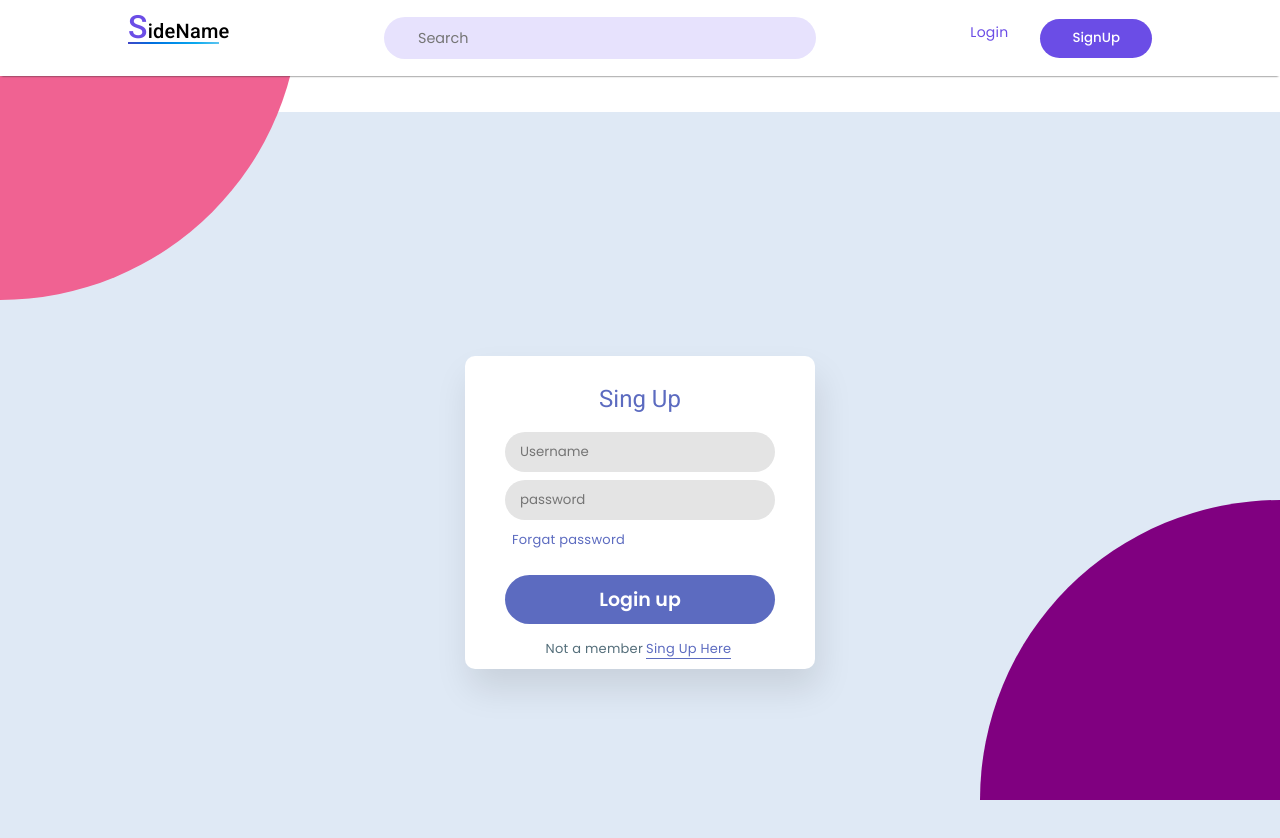
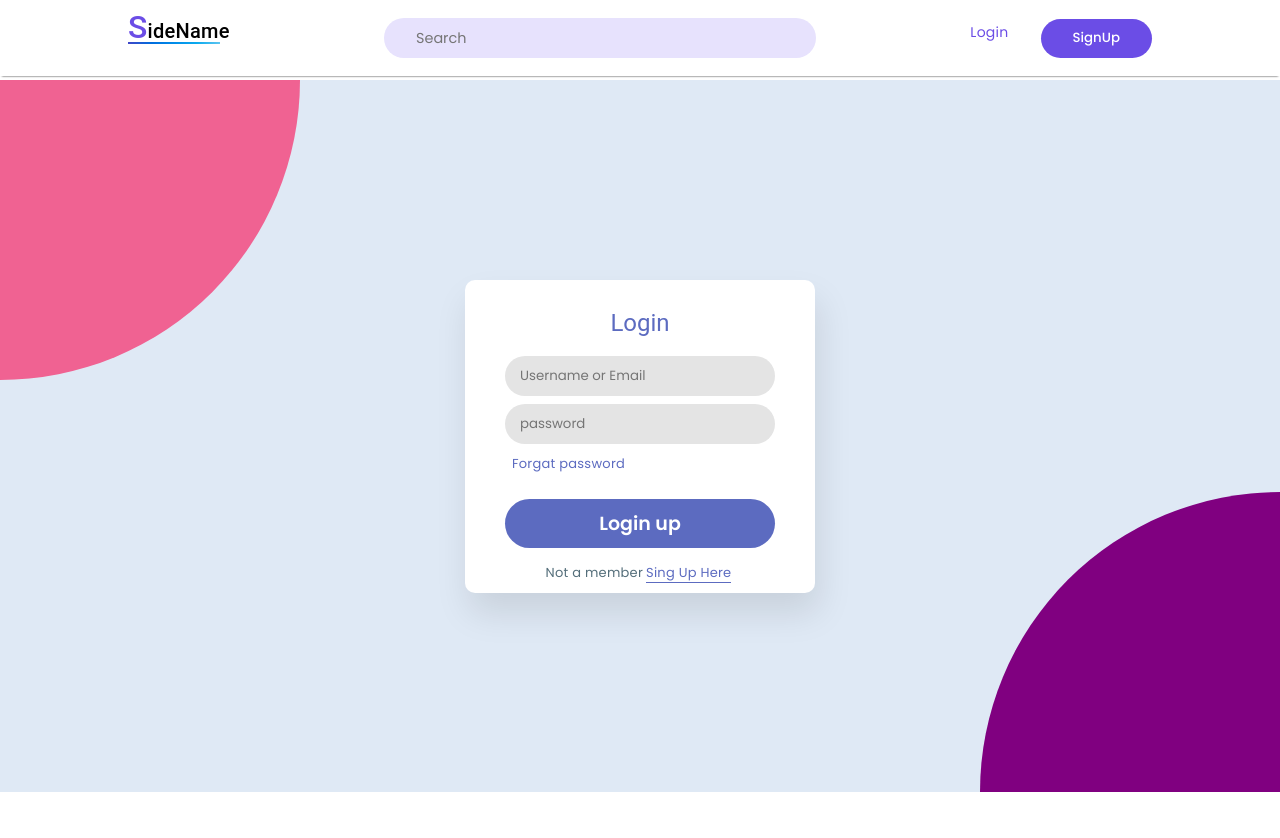
Before and after one commit to cs-learning-group/rental-store, an Angular app: page /login in a window 1280 px wide. Shown: the top 838 px of the page. After the commit the page ends 800 px from the top, so only its background shows below. Built offline with nearby package versions, Linux system fonts and the light colour scheme.

Commit message:
resolve conflict

```diff
--- a/src/app/app.module.ts
+++ b/src/app/app.module.ts
@@ -2,7 +2,7 @@ import { NgModule } from '@angular/core';
 import { BrowserModule } from '@angular/platform-browser';
 import { AppRoutingModule } from './app-routing.module';
 import { AppComponent } from './app.component';
-import { FormsModule } from '@angular/forms';
+import { FormsModule, ReactiveFormsModule } from '@angular/forms';
 import { BrowserAnimationsModule } from '@angular/platform-browser/animations';
 import { LoginComponent } from './login/login.component';
 import { RegisterComponent } from './register/register.component';
@@ -42,11 +42,13 @@ const routes: Routes = [
     HeaderComponent,
     FooterComponent,
     HomeComponent,
+    LoginComponent,
   ],
   imports: [
     BrowserModule,
     RouterModule.forRoot(routes),
     FormsModule,
+    ReactiveFormsModule,
     BrowserAnimationsModule,
     MatToolbarModule,
     MatIconModule,
--- a/src/app/login/login.component.html
+++ b/src/app/login/login.component.html
@@ -1,24 +1,43 @@
-<p>login works!</p>
-<body>
+<section>
   <span class="color-1"></span>
   <span class="color-2"></span>
   <div class="warper">
-    <div class="form">
-      <form>
-        <h1>Sing Up</h1>
-        <input type="text" placeholder="Username" />
-        <input type="password" placeholder="password" />
-      </form>
-    </div>
+    <form [formGroup]="loginForm" (ngSubmit)="userlogin()">
+      <div class="form">
+        <h1>Login</h1>
+        <input
+          formControlName="username"
+          type="text"
+          placeholder="Username or Email"
+        /><span
+          *ngIf="
+            loginForm.get('username')?.invalid &&
+            loginForm.get('username')?.touched
+          "
+          >*Enter a valid email</span
+        >
 
-    <div class="recover">
-      <a href="#">Forgat password</a>
-    </div>
+        <input
+          formControlName="password"
+          type="password"
+          placeholder="password"
+        /><span
+          *ngIf="
+            loginForm.get('password')?.invalid &&
+            loginForm.get('password')?.touched
+          "
+          >*Enter a valid password of min 6 characters</span
+        >
+        <div class="recover">
+          <a href="#">Forgat password</a>
+        </div>
 
-    <button>Login up</button>
+        <button [disabled]="loginForm.invalid">Login up</button>
+      </div>
+    </form>
 
     <div class="member">
       <label>Not a member<a routerLink="/register">Sing Up Here</a></label>
     </div>
   </div>
-</body>
+</section>
--- a/src/app/login/login.component.scss
+++ b/src/app/login/login.component.scss
@@ -1,36 +1,31 @@
-@import url("https://fonts.googleapis.com/css2?family=Poppins:wght@100;200;300;400;500;600;700;800&display=swap");
-* {
-  margin: 0;
-  padding: 0;
-  box-sizing: border-box;
-  font-family: "Poppins", sans-serif;
-}
-
-body {
+section {
   background: #dfe9f5;
   width: 100%;
-  height: 100vh;
+  height: 89vh;
+  position: fixed;
   display: flex;
   justify-content: center;
   align-items: center;
 }
 
 .color-1 {
+  @extend .common;
   background: #f06292;
-  width: 300px;
-  height: 300px;
   border-bottom-right-radius: 100%;
-  position: absolute;
   top: 0;
   left: 0;
 }
 
-.color-2 {
-  background: purple;
+.common {
   width: 300px;
   height: 300px;
+  position: absolute;
+}
+
+.color-2 {
+  @extend .common;
+  background: purple;
   border-top-left-radius: 100%;
-  position: absolute;
   bottom: 0;
   right: 0;
 }
@@ -50,7 +45,8 @@ h1 {
   color: #5c6bc0;
 }
 
-form input {
+form {
+  input {
     display: block;
     width: 100%;
     padding: 10px 15px;
@@ -59,34 +55,35 @@ form input {
     outline: none;
     border-radius: 30px;
     background: #e4e4e4;
-}
-
-form input:focus {
+    &:focus {
       border: 1px solid #abb2b9;
       padding: 12px 16px;
+    }
+  }
+  span {
+    color: red;
+    font-size: 11px;
+  }
 }
 
 .term {
   text-align: center;
   margin: 16px 0px;
-}
-
-.term input {
+  input {
     vertical-align: middle;
     height: 14px;
     width: 14px;
   }
-
-.term label {
+  label {
     font-size: 12px;
     height: 10px;
     color: #546e7a;
   }
-
-.term a {
+  a {
     text-decoration: none;
     color: #5c6bc0;
     border-bottom: 1px solid #5c6bc0;
+  }
 }
 
 button {
@@ -100,39 +97,35 @@ button {
   font-size: 19px;
   font-weight: 600;
   margin: 15px 0px;
-}
-
-button:hover {
+  &:hover {
     background: #48528b;
     transition: 1s;
+  }
 }
 
 .member {
   text-align: center;
   font-size: 13px;
-}
-
-.member label {
+  label {
     color: #546e7a;
     cursor: pointer;
   }
-
-.member a {
+  a {
     margin: 0px 3px;
     text-decoration: none;
     border-bottom: 1px solid #5c6bc0;
     color: #5c6bc0;
+  }
 }
 
 .recover {
   font-size: 13px;
   text-align: left;
   margin: 10px 7px;
-}
-
-.recover a {
+  a {
     color: #5c6bc0;
     text-decoration: none;
+  }
 }
 
 @media (max-width: 950px) {
--- a/src/app/login/login.component.ts
+++ b/src/app/login/login.component.ts
@@ -1,10 +1,24 @@
 import { Component } from '@angular/core';
+import { FormControl, FormGroup, Validators } from '@angular/forms';
 
 @Component({
   selector: 'app-login',
   templateUrl: './login.component.html',
-  styleUrls: ['./login.component.scss']
+  styleUrls: ['./login.component.scss'],
 })
 export class LoginComponent {
+  loginForm = new FormGroup({
+    username: new FormControl(null, [Validators.required, Validators.email]),
+    password: new FormControl(null, [
+      Validators.required,
+      Validators.minLength(6),
+      Validators.maxLength(12),
+    ]),
+  });
 
+  userlogin() {
+    console.log(this.loginForm.value);
+
+    window.location.href = '/home';
+  }
 }
--- a/src/app/register/register.component.html
+++ b/src/app/register/register.component.html
@@ -1,15 +1,49 @@
-<body>
+<section>
   <span class="color-1"></span>
   <span class="color-2"></span>
   <div class="warper">
     <div class="form">
-        <form>
+      <form [formGroup]="register" (ngSubmit)="usersignup()">
         <h1>Sing Up</h1>
-          <input type="text" placeholder="Username" />
-          <input type="text" placeholder="Name" />
-          <input type="email" placeholder="email" />
-          <input type="password" placeholder="password" />
-          <input type="password" placeholder="Re-enter-password" />
+        <input
+          formControlName="firstName"
+          type="text"
+          placeholder="FirstName"
+        />
+        <input formControlName="lastName" type="text" placeholder="LastName" />
+
+        <input formControlName="email" type="email" placeholder="email" />
+        <span
+          *ngIf="
+            register.get('email')?.invalid && register.get('email')?.touched
+          "
+          >*Enter a valid email</span
+        >
+        <input
+          formControlName="password"
+          type="password"
+          placeholder="password"
+        />
+        <span
+          *ngIf="
+            register.get('password')?.invalid &&
+            register.get('password')?.touched
+          "
+          >*Enter a valid password of min 6 characters</span
+        >
+
+        <input
+          formControlName="repass"
+          type="password"
+          placeholder="Re-enter-password"
+        />
+        <span
+          *ngIf="
+            register.get('password')?.invalid && register.get('repass')?.touched
+          "
+          >password did not match</span
+        >
+        <button [disabled]="register.invalid">Sing up</button>
       </form>
     </div>
 
@@ -23,12 +57,10 @@
       >
     </div>
 
-      <button>Sing up</button>
-
     <div class="member">
       <label for=""
         >Already a member<a routerLink="/login" id="">Login Here</a></label
       >
     </div>
   </div>
-  </body>
+</section>
--- a/src/app/register/register.component.scss
+++ b/src/app/register/register.component.scss
@@ -1,36 +1,30 @@
-@import url("https://fonts.googleapis.com/css2?family=Poppins:wght@100;200;300;400;500;600;700;800&display=swap");
-* {
-  margin: 0;
-  padding: 0;
-  box-sizing: border-box;
-  font-family: "Poppins", sans-serif;
-}
-
-body {
+section {
   background: #dfe9f5;
   width: 100%;
-  height: 100vh;
+  height: 88vh;
   display: flex;
   justify-content: center;
   align-items: center;
 }
 
 .color-1 {
+  @extend .common;
   background: #f06292;
-  width: 300px;
-  height: 300px;
   border-bottom-right-radius: 100%;
-  position: absolute;
   top: 0;
   left: 0;
 }
 
-.color-2 {
-  background: purple;
+.common {
   width: 300px;
   height: 300px;
+  position: absolute;
+}
+
+.color-2 {
+  @extend .common;
+  background: purple;
   border-top-left-radius: 100%;
-  position: absolute;
   bottom: 0;
   right: 0;
 }
@@ -50,7 +44,8 @@ h1 {
   color: #5c6bc0;
 }
 
-form input {
+form {
+  input {
     display: block;
     width: 100%;
     padding: 10px 15px;
@@ -60,33 +55,34 @@ form input {
     border-radius: 30px;
     background: #e4e4e4;
   }
-
-form input:focus {
+  &:focus {
     border: 1px solid #abb2b9;
     padding: 12px 16px;
+  }
+  span {
+    font-size: 11px;
+    color: red;
+  }
 }
 
 .term {
   text-align: center;
   margin: 16px 0px;
-}
-
-.term input {
+  input {
     vertical-align: middle;
     height: 14px;
     width: 14px;
   }
-
-.term label {
+  label {
     font-size: 12px;
     height: 10px;
     color: #546e7a;
   }
-
-.term a {
+  a {
     text-decoration: none;
     color: #5c6bc0;
     border-bottom: 1px solid #5c6bc0;
+  }
 }
 
 button {
@@ -100,39 +96,35 @@ button {
   font-size: 19px;
   font-weight: 600;
   margin: 15px 0px;
-}
-
-button:hover {
+  &:hover {
     background: #48528b;
     transition: 1s;
+  }
 }
 
 .member {
   text-align: center;
   font-size: 13px;
-}
-
-.member label {
+  label {
     color: #546e7a;
     cursor: pointer;
   }
-
-.member a {
+  a {
     margin: 0px 3px;
     text-decoration: none;
     border-bottom: 1px solid #5c6bc0;
     color: #5c6bc0;
+  }
 }
 
 .recover {
   font-size: 13px;
   text-align: left;
   margin: 10px 7px;
-}
-
-.recover a {
+  a {
     color: #5c6bc0;
     text-decoration: none;
+  }
 }
 
 @media (max-width: 950px) {
--- a/src/app/register/register.component.ts
+++ b/src/app/register/register.component.ts
@@ -1,10 +1,32 @@
 import { Component } from '@angular/core';
+import { FormControl, FormGroup, Validators } from '@angular/forms';
 
 @Component({
   selector: 'app-register',
   templateUrl: './register.component.html',
-  styleUrls: ['./register.component.scss']
+  styleUrls: ['./register.component.scss'],
 })
 export class RegisterComponent {
-
+  register = new FormGroup({
+    firstName: new FormControl(null, [
+      Validators.required,
+      Validators.minLength(4),
+    ]),
+    lastName: new FormControl(null, [
+      Validators.required,
+      Validators.minLength(4),
+    ]),
+    email: new FormControl(null, [Validators.required, Validators.email]),
+    password: new FormControl(null, [
+      Validators.required,
+      Validators.minLength(6),
+    ]),
+    repass: new FormControl(null, [
+      Validators.required,
+      Validators.minLength(6),
+    ]),
+  });
+  usersignup() {
+    console.log(this.register.value);
+  }
 }
--- a/src/index.html
+++ b/src/index.html
@@ -1,14 +1,20 @@
-<!doctype html>
+<!DOCTYPE html>
 <html lang="en">
   <head>
-  <meta charset="utf-8">
+    <meta charset="utf-8" />
     <title>RentalStore</title>
-  <base href="/">
-  <meta name="viewport" content="width=device-width, initial-scale=1">
-  <link rel="icon" type="image/x-icon" href="favicon.ico">
-  <link rel="preconnect" href="https://fonts.gstatic.com">
-  <link href="https://fonts.googleapis.com/css2?family=Roboto:wght@300;400;500&display=swap" rel="stylesheet">
-  <link href="https://fonts.googleapis.com/icon?family=Material+Icons" rel="stylesheet">
+    <base href="/" />
+    <meta name="viewport" content="width=device-width, initial-scale=1" />
+    <link rel="icon" type="image/x-icon" href="favicon.ico" />
+    <link rel="preconnect" href="https://fonts.gstatic.com" />
+    <link
+      href="https://fonts.googleapis.com/css2?family=Poppins:wght@100;200;300;400;500;600;700;800&display=swap"
+      rel="stylesheet"
+    />
+    <link
+      href="https://fonts.googleapis.com/icon?family=Material+Icons"
+      rel="stylesheet"
+    />
   </head>
   <body class="mat-typography">
     <app-root></app-root>
--- a/src/styles.scss
+++ b/src/styles.scss
@@ -1,14 +1,13 @@
 /* You can add global styles to this file, and also import other style files */
-
 html,
 body {
   height: 100%;
 }
-body {
+* {
   margin: 0;
   padding: 0;
   box-sizing: border-box;
-  font-family: Roboto, "Helvetica Neue", sans-serif;
+  font-family: "Poppins", sans-serif;
 }
 
 a {
```
Also changed, not shown: 1 other file (tests, documents, lock files or other folders). Lines whose indentation alone changed are shown as unchanged.
